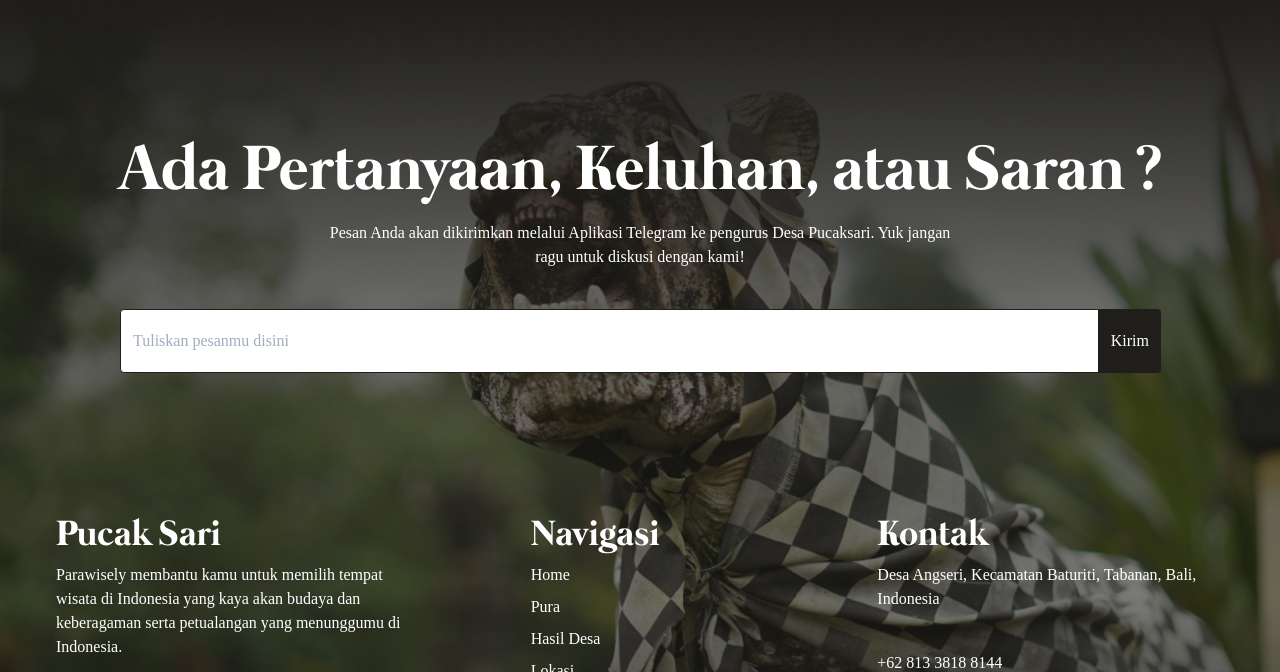
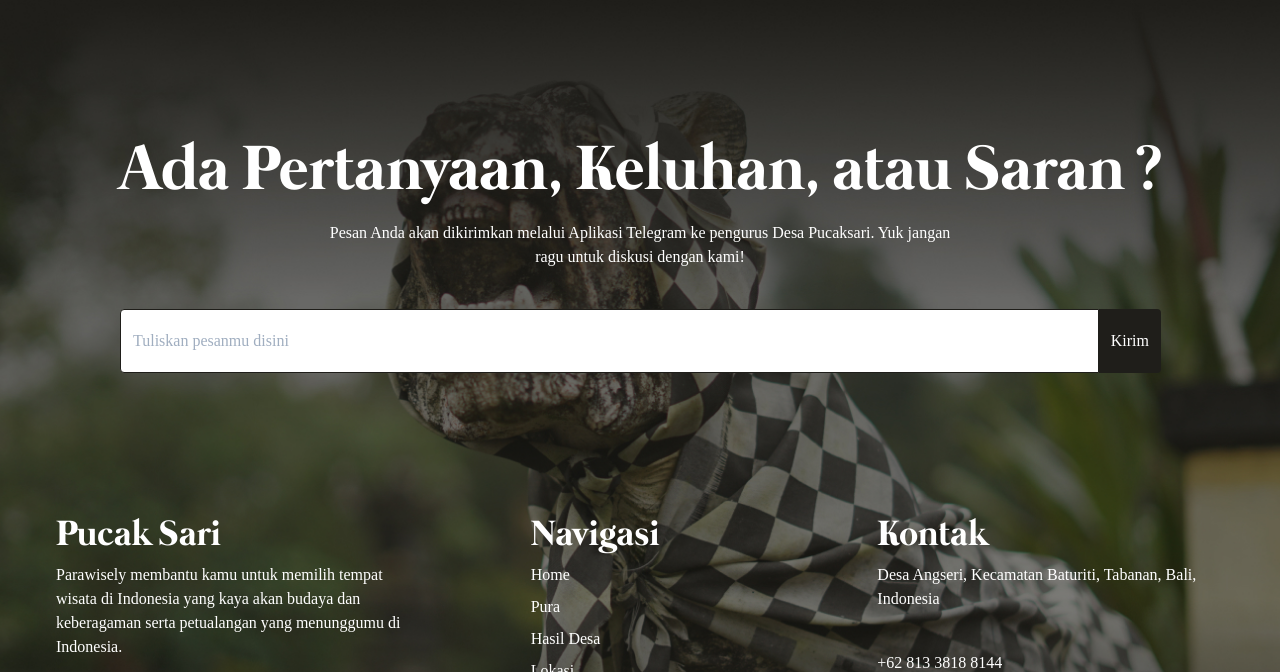
Before and after one commit to pucaksari/pucaksari, a Nuxt app: page / in a window 1280 px wide. Shown: the part 3768-4440 px from the top of the page. Built offline with nearby package versions, Linux system fonts and the light colour scheme; a web font is replaced by a local one; what vue-plyr would draw is missing.

Commit message:
centerin bg footer

```diff
--- a/components/Footer.vue
+++ b/components/Footer.vue
@@ -72,7 +72,7 @@ export default {};
 
 <style>
 .footer--background {
-  background: url("~assets/images/web/bg.jpg") no-repeat;
+  background: url("~assets/images/web/bg.jpg") no-repeat center;
   background-size: cover;
 }
 </style>
```
